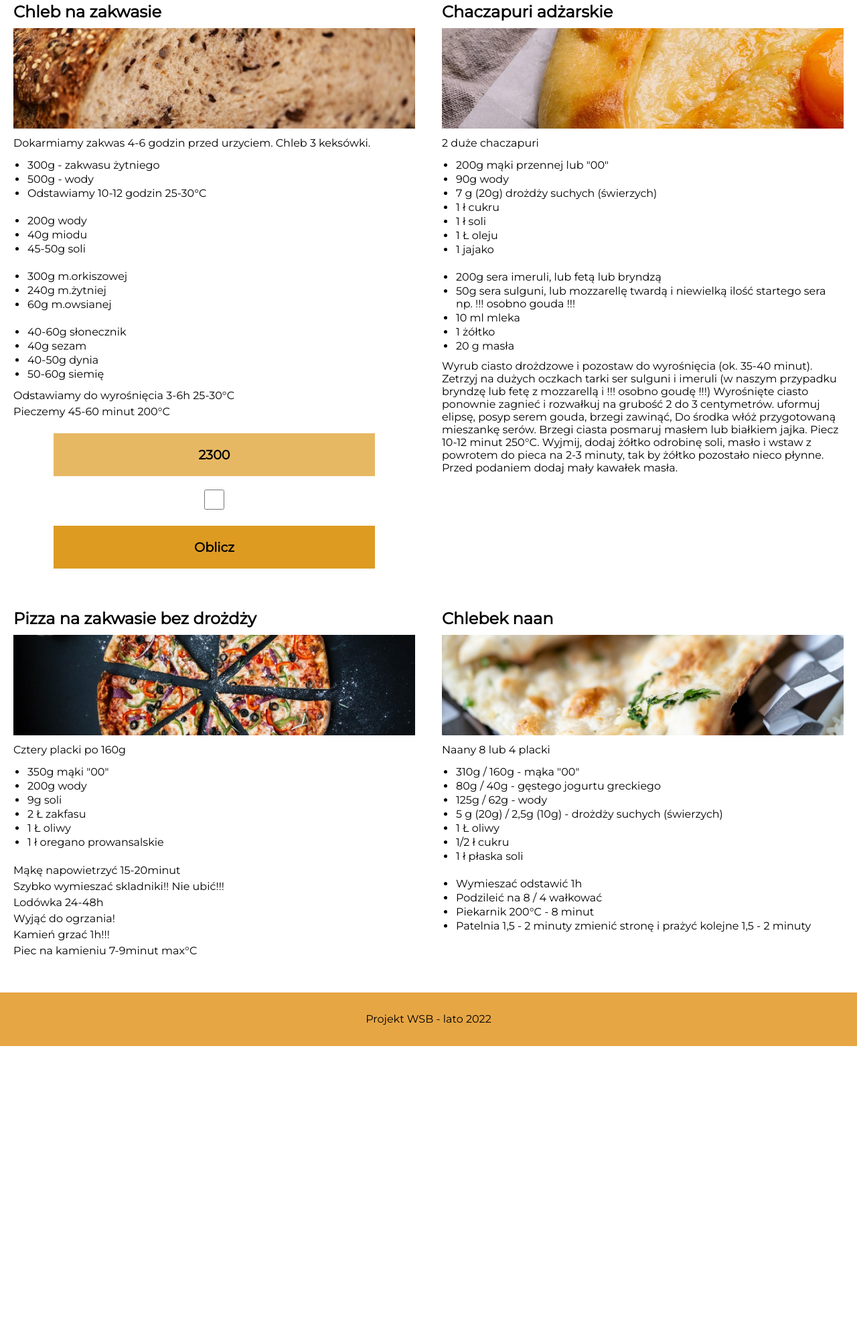
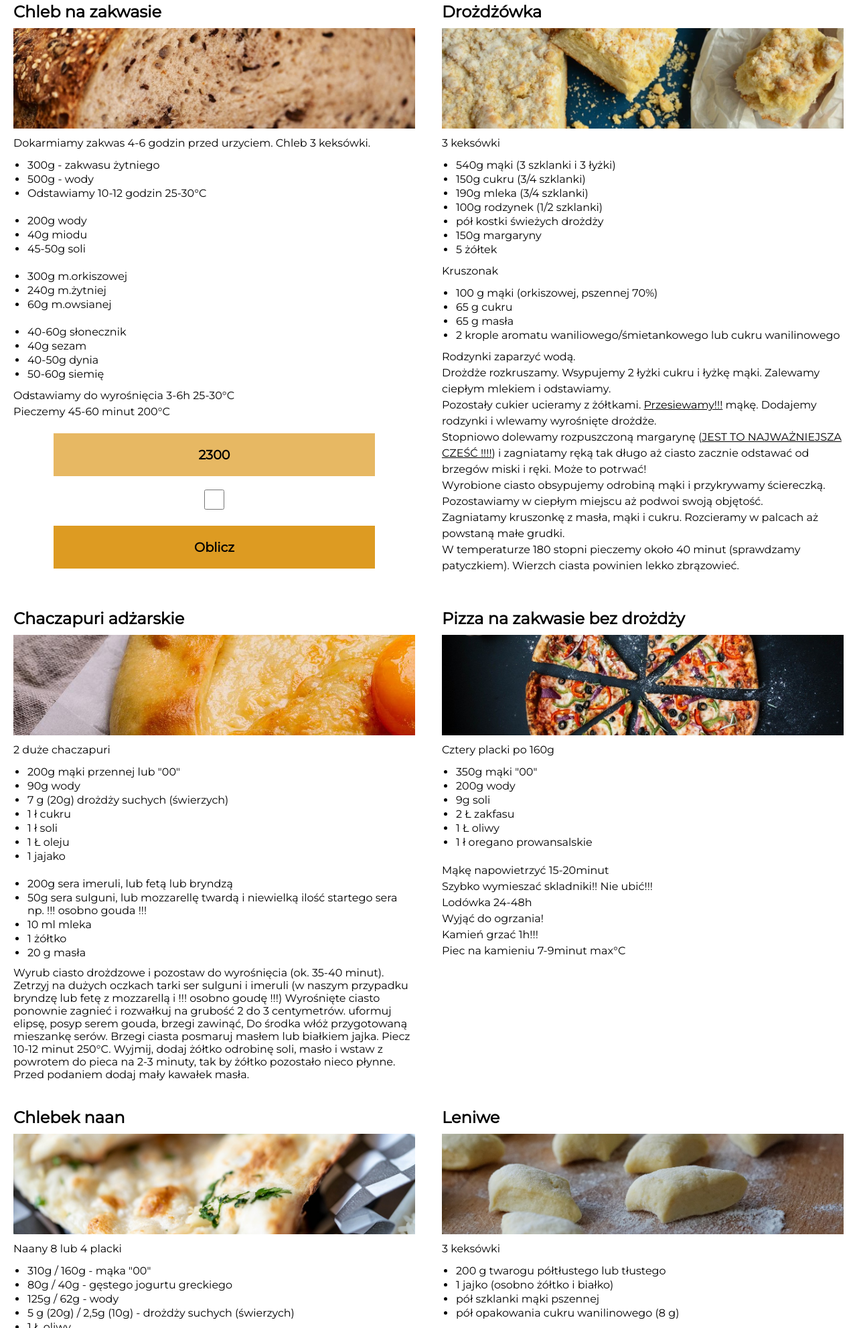
Before and after one commit to jakobs84/cookbook, a plain HTML site: page index.html in a window 1280 px wide. Shown: the part 817-2800 px from the top of the page at 67% size. Before the commit the page ends 2379 px from the top, so only its background shows below. Drawn offline with Linux system fonts and the light colour scheme.

Commit message:
Dodano Drożdżówka + leniwe

```diff
--- a/index.html
+++ b/index.html
@@ -60,7 +60,38 @@
 
             </div>
         </div>
+        <div class="cookbook">
+            <h2>Drożdżówka</h2>
+            <div class="pic_dro"></div>
+            <p>3 keksówki
+                <ul>
+                    <li>540g mąki   (3 szklanki i 3 łyżki)</li>
+                    <li>150g cukru          (3/4 szklanki)</li>
+                    <li>190g mleka          (3/4 szklanki)</li>
+                    <li>100g rodzynek       (1/2 szklanki)</li>
+                    <li>pół kostki świeżych drożdży</li>
+                    <li>150g margaryny</li>
+                    <li>5 żółtek</li>
 
+                </ul>
+                <p>Kruszonak</p>
+                <ul>
+                    <li>100 g mąki (orkiszowej, pszennej 70%)</li>
+                    <li>65  g cukru</li>
+                    <li>65  g masła</li>
+                    <li>2 krople aromatu waniliowego/śmietankowego lub cukru wanilinowego</li>
+                </ul>
+
+                <p>Rodzynki zaparzyć wodą.</p>
+                <p>Drożdże rozkruszamy. Wsypujemy 2 łyżki cukru i łyżkę mąki. Zalewamy ciepłym mlekiem i odstawiamy.</p>
+                <p>Pozostały cukier ucieramy z żółtkami. <u>Przesiewamy!!!</u> mąkę. Dodajemy rodzynki i wlewamy wyrośnięte drożdże.</p>
+                <p>Stopniowo dolewamy rozpuszczoną margarynę (<u>JEST TO NAJWAŻNIEJSZA CZEŚĆ !!!!</u>) i zagniatamy ręką
+                    tak długo aż ciasto zacznie odstawać od brzegów miski i ręki. Może to potrwać!</p>
+                <p>Wyrobione ciasto obsypujemy odrobiną mąki i przykrywamy ściereczką. Pozostawiamy w ciepłym miejscu aż podwoi swoją objętość.</p>
+                <p>Zagniatamy kruszonkę z masła, mąki i cukru. Rozcieramy w palcach aż powstaną małe grudki.</p>
+                <p>W temperaturze 180 stopni pieczemy około 40 minut (sprawdzamy patyczkiem). Wierzch ciasta powinien lekko zbrązowieć.</p>
+            </p>
+        </div>
         <div class="cookbook">
             <h2>Chaczapuri adżarskie</h2>
             <div class="pic_chapu"></div>
@@ -134,6 +165,25 @@
                 </ul>
             </p>
         </div>
+
+        <div class="cookbook">
+            <h2>Leniwe</h2>
+            <div class="pic_len"></div>
+            <p>3 keksówki
+                <ul>
+                    <li>200 g twarogu półtłustego lub tłustego</li>
+                    <li>1 jajko (osobno żółtko i białko)</li>
+                    <li>pół szklanki mąki pszennej</li>
+                    <li>pół opakowania cukru wanilinowego (8 g)</li>
+                </ul>
+                <li>Twaróg przetrzeć przez sito lub rozgnieść widelcem.</li>
+                <li>Dodać żółtko, mąkę, cukier wanilinowy i ubitą pianę z białka.</li>
+                <li>Masa może się lepić, ale im mniej mąki dosypiemy, tym lepiej.</li>
+                <li>Ciasto wyłożyć na stolnicę wysypaną mąką, uformować wałeczek, lekko spłaszczyć.</li>
+                <li>Nożem odkrajać kawałki, wrzucać na wrzątek, gotować chwilę do wypłynięcia.</li>
+
+            </p>
+        </div>
     </main>
     <footer>
         <p>Projekt WSB - lato 2022</p>
--- a/stylle.css
+++ b/stylle.css
@@ -155,6 +155,23 @@ padding: 20px;
     margin: 10px auto;
  }
 
+ .pic_dro {
+  background-image: url(./pic/streusel-cake-ge1907c4aa_1280.jpg);
+  background-position: center;
+  background-size: cover;
+  width: 100%;
+  height: 150px;
+  margin: 10px auto;
+}
+.pic_len {
+  background-image: url(./pic/dumplings-gdad7b64d8_1280.jpg);
+  background-position: center;
+  background-size: cover;
+  width: 100%;
+  height: 150px;
+  margin: 10px auto;
+}
+
 footer {
     padding: 28px;
     background-color: rgb(231, 166, 68);
```
Also changed, not shown: pic/dumplings-gdad7b64d8_1280.jpg (added), pic/streusel-cake-ge1907c4aa_1280.jpg (added).
